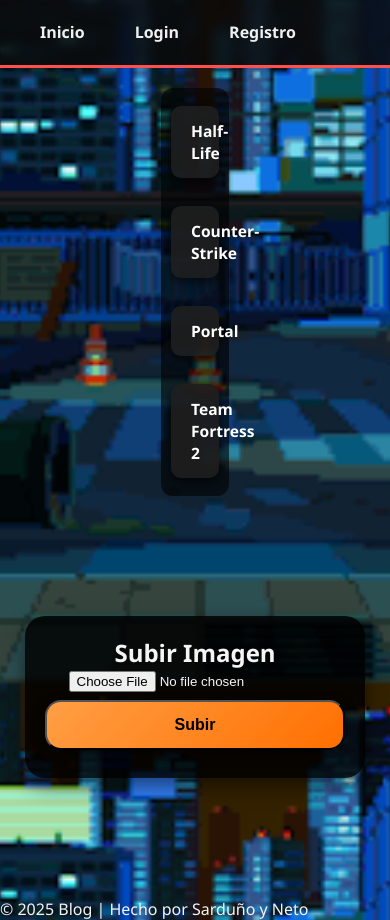
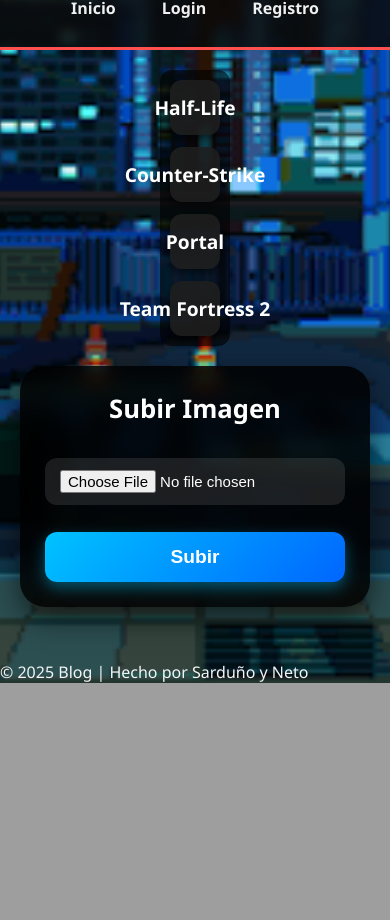
Before and after one commit to TortaCubana707/Echos-of-Valve, a Flask app: page /upload in a window 390 px wide. Shown: the part 161-1081 px from the top of the page. After the commit the page ends 844 px from the top, so only its background shows below. Run offline with Flask 3, Linux system fonts and the light colour scheme.

Commit message:
Commit Responsive

```diff
--- a/static/style.css
+++ b/static/style.css
@@ -220,18 +220,118 @@
     margin-right: 10px;
 }
 
+#menuAside a {
+    display: flex;               /* Permite que el ancho se adapte al contenido */
+    align-items: center;         /* Centra verticalmente iconos y texto */
+    justify-content: center;     /* Centra el texto */
+    width: 100%;                 /* Ocupa todo el ancho del div padre */
+    padding: 12px 16px;          /* Espacio interno proporcional */
+    box-sizing: border-box;      /* Para que padding no rompa el ancho */
+    min-width: 0;                /* Evita que el ancho se quede fijo */
+}
+
+/* Iconos dentro de los enlaces del menú */
+#menuAside a .icon {
+    margin-right: 10px;
+    flex-shrink: 0;              /* No se achican los iconos */
+    width: 20px;
+    height: 20px;
+}
+
+/* Responsive: celulares */
+@media (max-width: 500px) {
+    #menuAside a {
+        font-size: 1rem;         /* Texto más legible en móvil */
+        padding: 12px 14px;      /* Ajuste del padding */
+    }
+}
+
 /* ================================ */
-/*      FORMULARIOS / LOGIN          */
+/*      FORMULARIOS / LOGIN-REG     */
 /* ================================ */
+main .form-container {
+    margin: auto; /* centra dentro del main */
+}
+
 .form-container {
     background: rgba(0, 0, 0, 0.85);
-    padding: clamp(20px, 4vw, 40px);
-    border-radius: 20px;
-    box-shadow: 0px 8px 20px rgba(0,0,0,0.5);
+    padding: clamp(25px, 5vw, 45px);
+    border-radius: 25px;
+    box-shadow: 0px 12px 30px rgba(0,0,0,0.6);
     width: 100%;
-    max-width: 350px;
-    margin: 100px auto;
+    max-width: 420px;
     text-align: center;
+    color: #fff;
+    backdrop-filter: blur(8px);
+
+    /* Animación de entrada */
+    transform: translateY(-20px);
+    opacity: 0;
+    animation: fadeInUp 0.8s ease forwards;
+}
+
+.form-container h2 {
+    margin-bottom: 20px;
+    font-size: 1.6rem;
+    font-weight: 600;
+}
+
+/* Inputs */
+.form-container input {
+    width: 100%;
+    padding: 12px 15px;
+    margin: 12px 0;
+    border: none;
+    border-radius: 12px;
+    font-size: 15px;
+    outline: none;
+    transition: all 0.3s ease;
+    background: rgba(255,255,255,0.1);
+    color: #fff;
+}
+
+.form-container input::placeholder {
+    color: rgba(255, 255, 255, 0.6);
+}
+
+.form-container input:focus {
+    background: rgba(255,255,255,0.2);
+    box-shadow: 0 0 12px #00c3ff;
+    transform: scale(1.03);
+}
+
+/* Botón */
+.form-container button {
+    width: 100%;
+    padding: 14px;
+    margin-top: 15px;
+    background: linear-gradient(135deg, #00c3ff, #0066ff);
+    border: none;
+    border-radius: 12px;
+    color: #fff;
+    font-size: 16px;
+    font-weight: bold;
+    cursor: pointer;
+    transition: all 0.3s ease;
+    box-shadow: 0 6px 15px rgba(0, 195, 255, 0.4);
+}
+
+.form-container button:hover {
+    background: linear-gradient(135deg, #0066ff, #00c3ff);
+    transform: translateY(-3px);
+    box-shadow: 0 8px 20px rgba(0, 195, 255, 0.6);
+}
+
+/* Animaciones */
+@keyframes fadeInUp {
+    from {
+        opacity: 0;
+        transform: translateY(40px);
+    }
+    to {
+        opacity: 1;
+        transform: translateY(0);
+    }
 }
 
 /* ================================ */
@@ -251,11 +351,11 @@
     justify-content: center;
     width: 90%;
     max-width: 480px;
-    min-width: 300px;
-    padding: 16px 24px;
+    min-width: 200px; /* 🔹 antes 300px */
+    padding: 14px 20px;
     border-radius: 16px;
     font-weight: bold;
-    font-size: clamp(16px, 1.5vw, 18px);
+    font-size: clamp(14px, 4vw, 18px); /* 🔹 más flexible en móviles */
     text-decoration: none;
     cursor: pointer;
     position: relative;
@@ -274,6 +374,7 @@
     color: #fff;
 }
 
+/* Efectos hover */
 button:hover, .btn-download:hover {
     background: linear-gradient(135deg, #ffd966, #ffcc00);
     transform: scale(1.08) translateY(-2px);
@@ -286,6 +387,7 @@
     box-shadow: 0 6px 18px rgba(0,170,255,0.7), 0 0 10px rgba(102,192,244,0.7);
 }
 
+/* Brillo dinámico */
 button::after, .btn-link::after, .btn-download::after {
     content: '';
     position: absolute;
@@ -304,9 +406,9 @@
 }
 
 button .icon, .btn-link .icon, .btn-download .icon {
-    width: clamp(24px, 2.2vw, 28px);
-    height: clamp(24px, 2.2vw, 28px);
-    margin-right: 14px;
+    width: clamp(20px, 6vw, 28px); /* 🔹 ajustado */
+    height: clamp(20px, 6vw, 28px);
+    margin-right: 10px;
     flex-shrink: 0;
     transition: transform 0.4s ease, filter 0.4s ease;
 }
@@ -338,16 +440,59 @@
 }
 
 /* ================================ */
-/*      RESPONSIVE / MEDIOS         */
+/*    BOTONES DEL MENÚ LATERAL      */
+/* ================================ */
+#menuAside a {
+    display: inline-flex;        /* Se ajusta al contenido del texto */
+    align-items: center;         /* Centra verticalmente iconos y texto */
+    justify-content: center;     /* Centra horizontalmente */
+    padding: 12px 16px;          /* Espacio interno proporcional */
+    box-sizing: border-box;      /* Padding no rompe el ancho */
+    border-radius: 12px;         /* Mantener bordes redondeados */
+    background: rgba(30,30,30,0.9);
+    color: #fff;
+    font-weight: bold;
+    text-decoration: none;
+    transition: all 0.3s ease-in-out;
+    box-shadow: 0 4px 10px rgba(0,0,0,0.6);
+    white-space: nowrap;         /* Evita que el texto se rompa */
+}
+
+/* Hover */
+#menuAside a:hover {
+    background: #ffcc00;
+    color: #000;
+    transform: translateY(-5px) scale(1.05);
+    box-shadow: 0 8px 20px rgba(255,204,0,0.6);
+}
+
+/* Iconos dentro del menú */
+#menuAside a .icon {
+    width: 20px;
+    height: 20px;
+    margin-right: 10px;
+    flex-shrink: 0;
+}
+
+/* Responsive: celulares */
+@media (max-width: 500px) {
+    #menuAside a {
+        font-size: 1rem;         /* Texto más legible */
+        padding: 12px 14px;      /* Ajuste del padding */
+    }
+}
+
+/* ================================ */
+/*      RESPONSIVE / ADAPTATIVO     */
 /* ================================ */
 
-/* Pantallas medianas / PC y tablets */
-@media (max-width: 1024px) {
+/* Ajustes generales para pantallas medianas y grandes */
+@media (max-width: 1200px) {
     main {
         flex-direction: column;
         padding: 20px;
-        gap: 15px;
-        align-items: center; /* centra todo */
+        gap: 20px;
+        align-items: center;
     }
 
     main aside, main div {
@@ -356,71 +501,97 @@
         margin: 0 auto;
     }
 
-    button, .btn-link, .btn-download {
-        max-width: 100%;
+    .card, .card-bg, #menuAside, .form-container {
+        width: 95%;
+        max-width: 450px;
     }
 }
 
-/* Para pantallas pequeñas y móviles */
-@media (max-width: 768px) {
-
-    /* Centrar todo el main y los aside */
-    main {
+/* Tablets y pantallas medianas */
+@media (max-width: 1024px) {
+    nav.main-nav {
         flex-direction: column;
-        align-items: center;
-        padding: 20px;
-        gap: 20px;
+        gap: 10px;
+        padding: 10px;
     }
 
-    main aside {
-        width: 95%;
-        max-width: 420px; /* un poco más ancho */
+    .nav-left, .nav-right {
+        justify-content: center;
+    }
+
+    header.site-header {
+        padding: clamp(30px, 6vw, 60px) 15px;
+    }
+}
+
+/* Pantallas pequeñas (menos de 800px) */
+@media (max-width: 800px) {
+    .principal {
+        width: 90%;
+        padding: 0;
+    }
+    .derecha {
+        width: 100%;
+    }
+}
+
+/* Celulares y dispositivos muy pequeños (menos de 500px) */
+/* ================================ */
+/*      RESPONSIVE / ADAPTATIVO     */
+/* ================================ */
+
+/* Celulares y dispositivos muy pequeños (menos de 500px) */
+@media (max-width: 500px) {
+    /* Contenedores principales */
+    main {
+        padding: 10px;
+        gap: 12px;
+    }
+
+    main aside, main div, .card, .card-bg, #menuAside, .form-container {
+        width: 100%;
+        max-width: 100%;
         margin: 0 auto;
     }
 
-    /* Menú lateral centrado y ancho del botón mayor */
-    #menuAside {
-        width: 100%;
-        max-width: 420px; /* ampliar ancho total */
-        margin: 0 auto;
+    /* Botones adaptativos (incluyendo los del menú lateral) */
+    button, .btn-link, .btn-download, .menu button, .form-container button, #menuAside a {
+        width: 100%;            /* Ocupa todo el ancho disponible */
+        min-width: auto;        /* Se adapta automáticamente */
+        font-size: 1.2rem;      /* Texto legible */
+        padding: 14px 16px;     /* Espacio interno proporcional */
         text-align: center;
+        border-radius: 12px;
     }
 
-    #menuAside a {
-        display: block;
-        width: 100%;          /* ocupa todo el contenedor */
-        max-width: 400px;     /* ancho máximo de botón */
-        padding: 14px 20px;   /* más espacio interno */
-        margin: 8px auto;     /* centrado horizontal */
-        text-align: center;   /* centra el texto */
-        white-space: normal;  /* permite que el texto haga wrap */
-        font-size: clamp(14px, 4vw, 18px); /* tamaño adaptable */
-        box-sizing: border-box;
+    /* Iconos dentro de botones */
+    button .icon, .btn-link .icon, .btn-download .icon, #menuAside a .icon {
+        width: 20px;
+        height: 20px;
+        margin-right: 8px;
     }
 
-    /* Centrar botones de enlaces de interés */
-    .btn-container {
-        display: flex;
+    /* Navegación */
+    nav.main-nav {
         flex-direction: column;
-        align-items: center;  /* centra los botones */
-        width: 100%;
-        max-width: 420px;
-        gap: 16px;
-        margin: 0 auto;
+        gap: 8px;
     }
 
-    button, .btn-link, .btn-download {
-        width: 100%;
-        max-width: 400px;     /* ancho máximo de botón */
-        text-align: center;   /* centra el texto */
-        padding: clamp(14px, 3vw, 18px);
-        margin: 8px auto;     /* centrado horizontal */
-        box-sizing: border-box;
+    .nav-left, .nav-right {
+        flex-wrap: wrap;
+        justify-content: center;
+        gap: 6px;
     }
 
-    button .icon, .btn-link .icon, .btn-download .icon {
-        width: clamp(24px, 5vw, 28px);
-        height: clamp(24px, 5vw, 28px);
-        margin-right: 12px;
+    /* Header */
+    header.site-header h1 {
+        font-size: clamp(1.5rem, 6vw, 3rem);
+        letter-spacing: clamp(1px, 2vw, 2px);
+    }
+
+    .title-icon {
+        width: clamp(30px, 10vw, 60px);
+        height: clamp(30px, 10vw, 60px);
+        margin: 0 6px;
     }
 }
```
